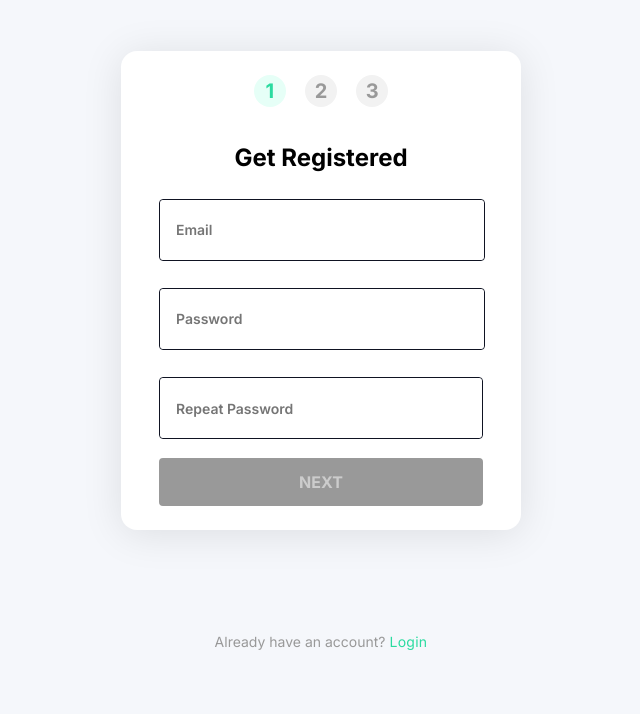
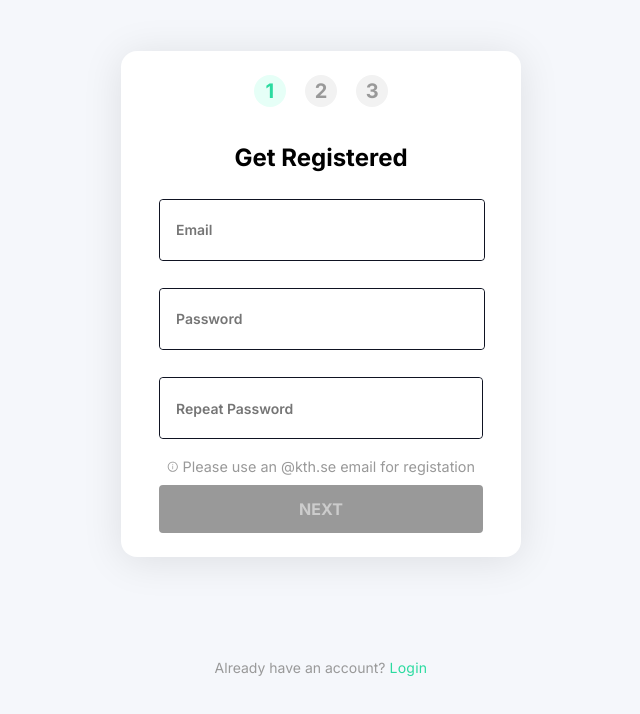
Before and after one commit to armada-ths/ac22, a React (Create React App) app: page /register in a window 1280 px wide. Shown: the top 714 px of the page, without its empty margins (319-959 px from the left). Built offline with nearby package versions, Linux system fonts and the light colour scheme; no server answers.

Commit message:
use @kth email info text added

```diff
--- a/src/assets/InvalidEmail.tsx
+++ b/src/assets/InvalidEmail.tsx
@@ -1,8 +1,8 @@
 export const InvalidEmail = () => {
   return (
     <svg
-      width="12"
-      height="12"
+      width="0.8em"
+      height="0.8em"
       viewBox="0 0 12 12"
       fill="none"
       xmlns="http://www.w3.org/2000/svg"
--- /dev/null
+++ b/src/assets/RegisterInfo.tsx
@@ -0,0 +1,28 @@
+export const RegisterInfo = () => {
+    return (
+        <svg
+            width="0.8em"
+            height="0.8em"
+            viewBox="0 0 12 12"
+            fill="none"
+            xmlns="http://www.w3.org/2000/svg"
+            preserveAspectRatio="xMidYMin"
+        >
+            <g clipPath="url(#clip0_529_113)">
+                <path
+                    d="M6 0.75C3.10078 0.75 0.75 3.10078 0.75 6C0.75 8.89922 3.10078 11.25 6 11.25C8.89922 11.25 11.25 8.89922 11.25 6C11.25 3.10078 8.89922 0.75 6 0.75ZM6 10.3594C3.59297 10.3594 1.64062 8.40703 1.64062 6C1.64062 3.59297 3.59297 1.64062 6 1.64062C8.40703 1.64062 10.3594 3.59297 10.3594 6C10.3594 8.40703 8.40703 10.3594 6 10.3594Z"
+                    fill="#999999"
+                />
+                <path
+                    d="M5.4375 3.9375C5.4375 4.08668 5.49676 4.22976 5.60225 4.33525C5.70774 4.44074 5.85082 4.5 6 4.5C6.14918 4.5 6.29226 4.44074 6.39775 4.33525C6.50324 4.22976 6.5625 4.08668 6.5625 3.9375C6.5625 3.78832 6.50324 3.64524 6.39775 3.53975C6.29226 3.43426 6.14918 3.375 6 3.375C5.85082 3.375 5.70774 3.43426 5.60225 3.53975C5.49676 3.64524 5.4375 3.78832 5.4375 3.9375ZM6.28125 5.25H5.71875C5.66719 5.25 5.625 5.29219 5.625 5.34375V8.53125C5.625 8.58281 5.66719 8.625 5.71875 8.625H6.28125C6.33281 8.625 6.375 8.58281 6.375 8.53125V5.34375C6.375 5.29219 6.33281 5.25 6.28125 5.25Z"
+                    fill="#999999"
+                />
+            </g>
+            <defs>
+                <clipPath id="clip0_529_113">
+                    <rect width="12" height="12" fill="white" />
+                </clipPath>
+            </defs>
+        </svg>
+    );
+};
--- a/src/components/ACInput/ACInput.css
+++ b/src/components/ACInput/ACInput.css
@@ -33,6 +33,7 @@
 }
 
 .InputHeader{
+    font-size: 14px;
     display: flex;
     margin-bottom: 8px;
     color: #2BDBA0;
--- a/src/components/MultiStepForm/Forms/AccountForm.tsx
+++ b/src/components/MultiStepForm/Forms/AccountForm.tsx
@@ -24,7 +24,6 @@ const AccountForm: FC<Props> = ({
   const [validInput, setValidInput] = useState<boolean>(true);
   const [active, setActive] = useState<boolean>(false);
   const [place, setPlace] = useState("Repeat Password");
-  /*const [place2, setPlace2] = useState("Name");*/
 
   useEffect(() => {
     if (repeatPassword === password) {
@@ -88,6 +87,7 @@ const AccountForm: FC<Props> = ({
           />
         </div>
       </div>
+
     </div>
   );
 };
--- a/src/components/MultiStepForm/Forms/Forms.css
+++ b/src/components/MultiStepForm/Forms/Forms.css
@@ -85,6 +85,7 @@
   margin-left: 8rem;
 }
 
+
 .select-option{
   width: 100%;
   height: 3rem;
@@ -99,11 +100,6 @@
 .select-option:active, .select-option:focus{
   color: var(--black-primary);
   border-color: var(--black-primary);
-}
-
-
-.test {
-  width: 100%;
 }
 
 .option-text {
@@ -164,8 +160,6 @@
   letter-spacing: -0.02em;
 }
 
-
-
 .checkbox {
   appearance: none;
   -webkit-appearance: none;
--- a/src/components/MultiStepForm/MultiStepForm.css
+++ b/src/components/MultiStepForm/MultiStepForm.css
@@ -44,3 +44,10 @@
     margin-top: 5%;
     color: var(--black-secondary);
 }
+
+.account-email-info{
+    font-size: 0.9em;
+    font-weight: 400;
+    color: var(--black-secondary);
+    margin-bottom: -2%;
+  }
--- a/src/components/MultiStepForm/MultiStepForm.tsx
+++ b/src/components/MultiStepForm/MultiStepForm.tsx
@@ -6,6 +6,8 @@ import { useMultiStepForm } from "./MultiStepHook/useMultiStepForm";
 import AuthButton from "../AuthButton/AuthButton";
 import FormStepCounter from "../FormStepCounter/FormStepCounter";
 import JobPreference from "./Forms/JobPreference";
+import { RegisterInfo } from "../../assets/RegisterInfo";
+
 export interface FormData {
   name: string;
   email: string;
@@ -79,7 +81,12 @@ const MultiStepForm: FC<Props> = ({ registerSubmit }) => {
             />
           </div>
           {step}
+
           <div className="button-container">
+            {isFirst ? <div className="account-email-info">
+              <RegisterInfo />
+              <span style={{ marginLeft: "4px" }}>Please use an @kth.se email for registation</span>
+            </div> : ""}
             <AuthButton
               buttonText={isLast ? "Complete Registration" : "Next"}
               buttonType="submit"
```
